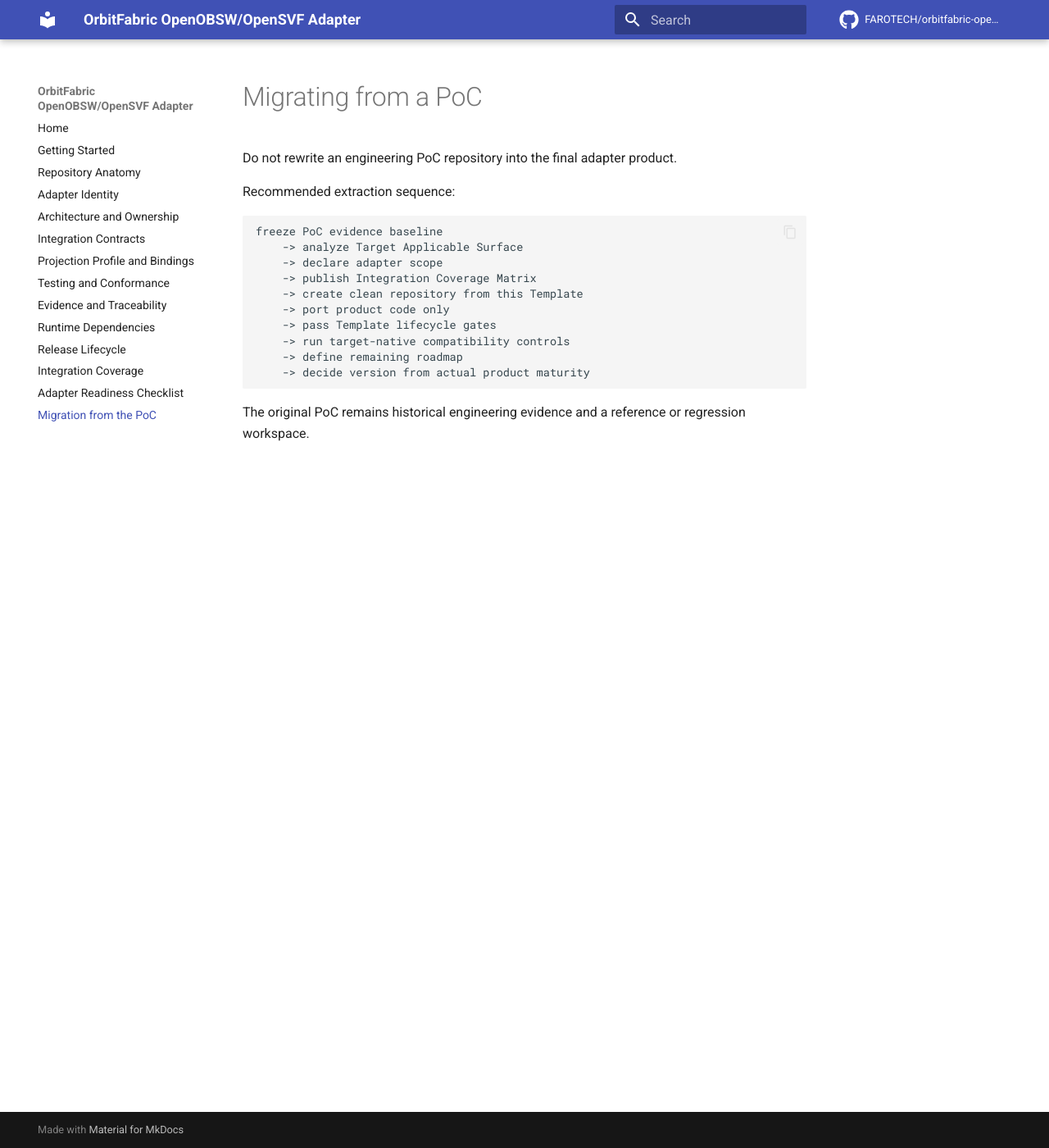
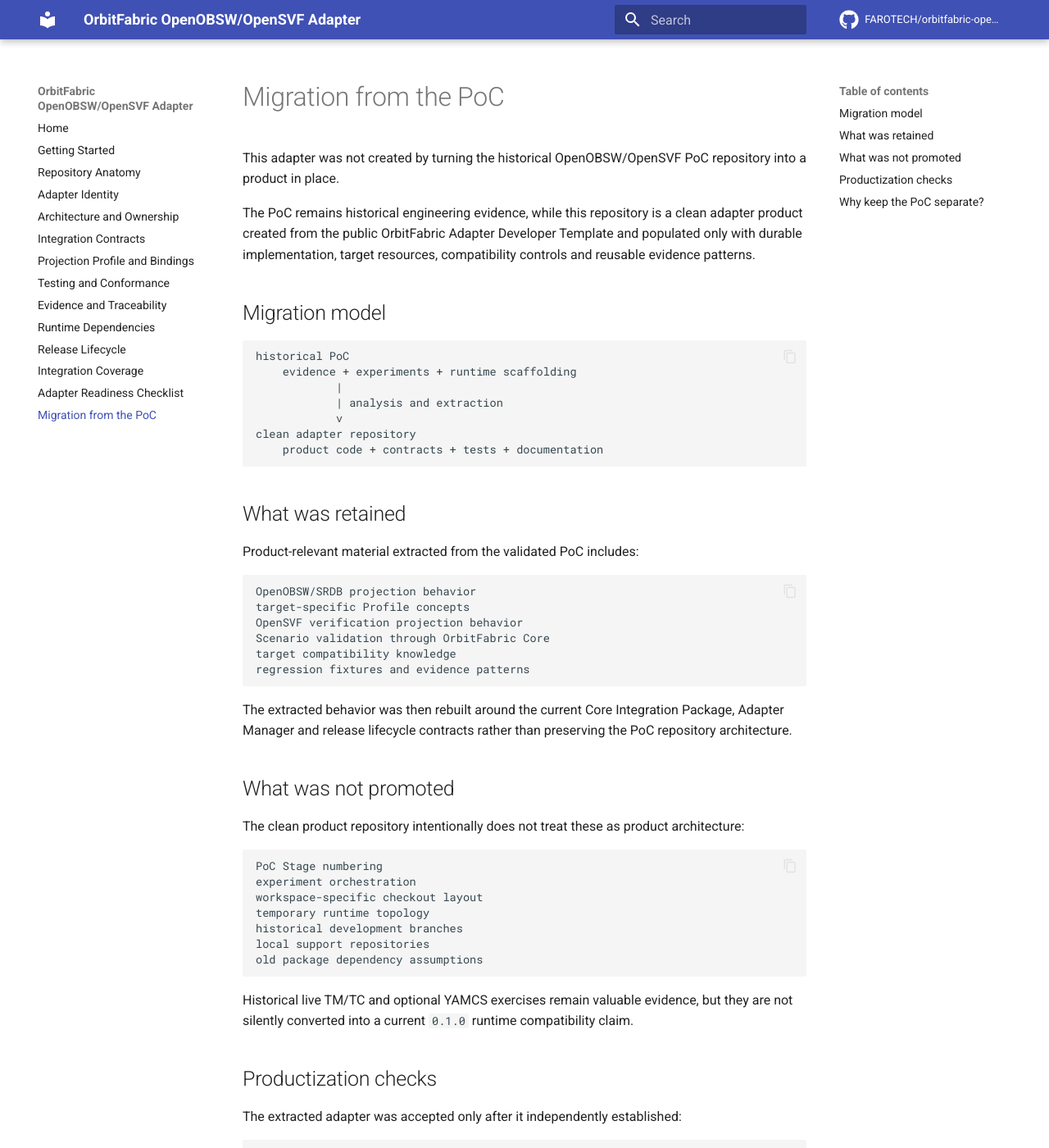
Before and after one commit to FAROTECH/orbitfabric-openobsw-opensvf-adapter, an MkDocs documentation site: the page built from docs/migrating-from-poc.md, in a window 1280 px wide and 1400 px high. Shown: the whole window at 82% size. Built offline with MkDocs 1.6.1 and Material for MkDocs 9.7.7, drawn with Linux system fonts in a browser that asks for light colours; comment, search, counter and statistics services are not loaded; some of the changed text lies outside the part shown.

Commit message:
Document actual PoC-to-product migration boundary

````diff
--- a/docs/migrating-from-poc.md
+++ b/docs/migrating-from-poc.md
@@ -1,20 +1,79 @@
-# Migrating from a PoC
+# Migration from the PoC
 
-Do not rewrite an engineering PoC repository into the final adapter product.
+This adapter was not created by turning the historical OpenOBSW/OpenSVF PoC repository into a product in place.
 
-Recommended extraction sequence:
+The PoC remains historical engineering evidence, while this repository is a clean adapter product created from the public OrbitFabric Adapter Developer Template and populated only with durable implementation, target resources, compatibility controls and reusable evidence patterns.
+
+## Migration model
 
 ```text
-freeze PoC evidence baseline
-    -> analyze Target Applicable Surface
-    -> declare adapter scope
-    -> publish Integration Coverage Matrix
-    -> create clean repository from this Template
-    -> port product code only
-    -> pass Template lifecycle gates
-    -> run target-native compatibility controls
-    -> define remaining roadmap
-    -> decide version from actual product maturity
+historical PoC
+    evidence + experiments + runtime scaffolding
+            |
+            | analysis and extraction
+            v
+clean adapter repository
+    product code + contracts + tests + documentation
 ```
 
-The original PoC remains historical engineering evidence and a reference or regression workspace.
+## What was retained
+
+Product-relevant material extracted from the validated PoC includes:
+
+```text
+OpenOBSW/SRDB projection behavior
+target-specific Profile concepts
+OpenSVF verification projection behavior
+Scenario validation through OrbitFabric Core
+target compatibility knowledge
+regression fixtures and evidence patterns
+```
+
+The extracted behavior was then rebuilt around the current Core Integration Package, Adapter Manager and release lifecycle contracts rather than preserving the PoC repository architecture.
+
+## What was not promoted
+
+The clean product repository intentionally does not treat these as product architecture:
+
+```text
+PoC Stage numbering
+experiment orchestration
+workspace-specific checkout layout
+temporary runtime topology
+historical development branches
+local support repositories
+old package dependency assumptions
+```
+
+Historical live TM/TC and optional YAMCS exercises remain valuable evidence, but they are not silently converted into a current `0.1.0` runtime compatibility claim.
+
+## Productization checks
+
+The extracted adapter was accepted only after it independently established:
+
+```text
+Core contract conformance
+explicit runtime dependencies
+Target Applicable Surface analysis
+Integration Coverage Matrix
+OpenOBSW/SRDB native compatibility
+OpenSVF native compatibility
+installed Adapter Manager lifecycle
+Release Descriptor and Project Lock proof
+publisher-only release construction
+product-facing documentation
+```
+
+## Why keep the PoC separate?
+
+The separation preserves two useful assets without confusing their roles:
+
+```text
+PoC
+    historical engineering evidence and regression reference
+
+Adapter repository
+    maintained reusable product and release source
+```
+
+Future adapter changes should be made against the product repository. The PoC may still be consulted when historical runtime evidence or design rationale is useful.
````
